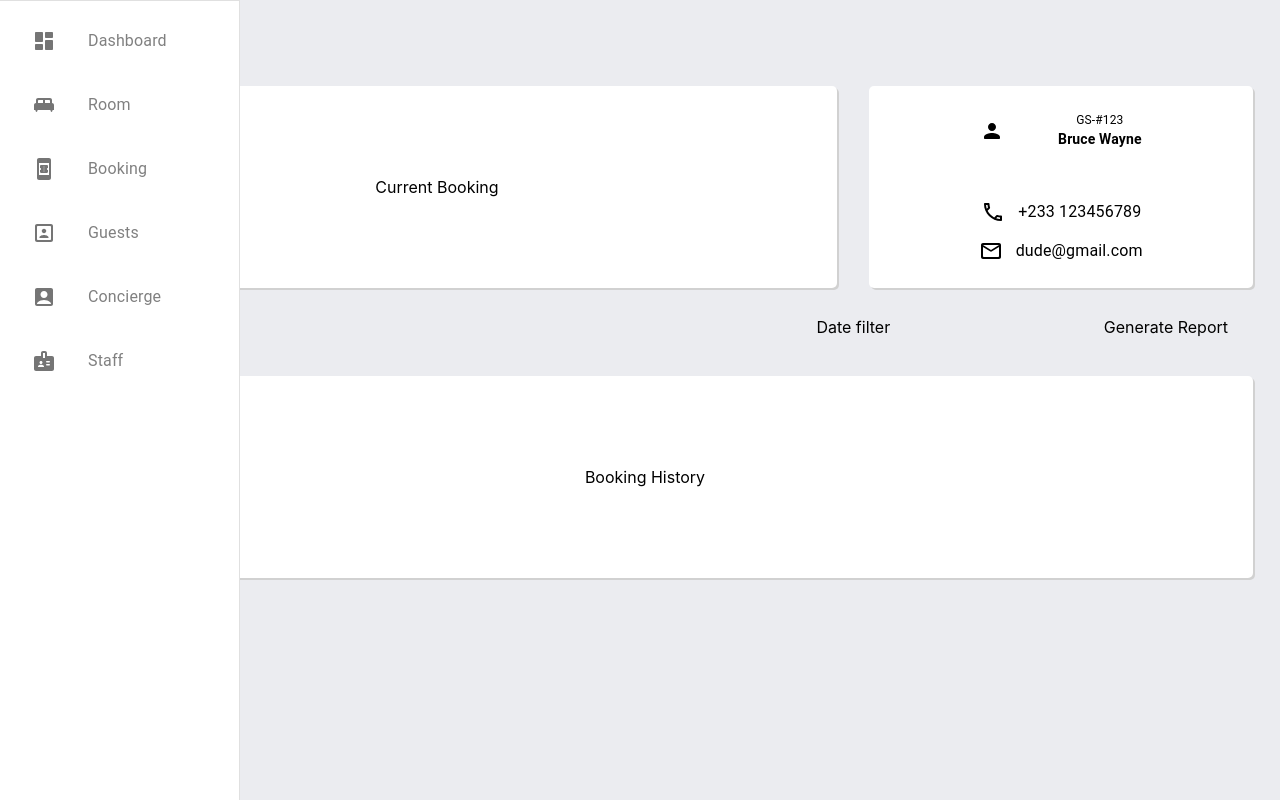
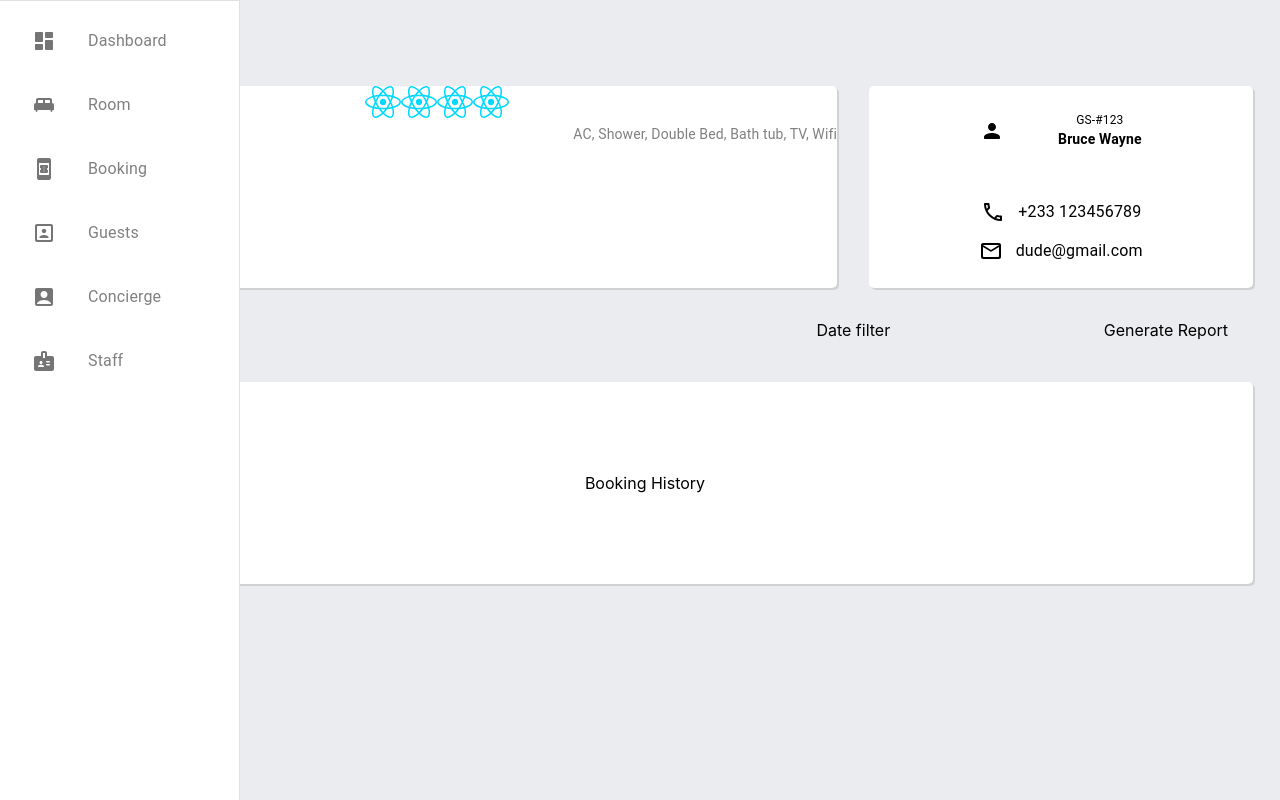
Before and after one commit to Sena543/hotel-mgt-frontend, a React (Vite) app: page /guests/guest_details/1 in a window 1280 px wide. Built offline with nearby package versions, Linux system fonts and the light colour scheme.

Commit message:
current booking

```diff
--- a/src/pages/Guest/GuestDetails/GuestDetails.tsx
+++ b/src/pages/Guest/GuestDetails/GuestDetails.tsx
@@ -2,17 +2,20 @@ import "./guest-details.css";
 import GenericDashCards from "../../../components/Cards/GenericDashCards";
 import { Typography } from "@mui/material";
 import GuestProfile from "./GuestProfile";
+import CurrentBooking from "./CurrentBooking";
 
 function GuestDetails() {
 	return (
 		<>
 			<div style={{ display: "flex", flexDirection: "row", marginBottom: "25px" }}>
-				<Typography>Guest/ </Typography>
-				<Typography> {`GuestName`}</Typography>
+				<Typography style={{ marginRight: "5px" }}>Guest / </Typography>
+				<Typography>{` GuestName`}</Typography>
 			</div>
 			<div className="guest-details-container">
 				<div className="current-booking-card">
-					<GenericDashCards>Current Booking</GenericDashCards>
+					<GenericDashCards>
+						<CurrentBooking />
+					</GenericDashCards>
 				</div>
 				<div className="guest-profile-card">
 					<GenericDashCards>
@@ -21,7 +24,9 @@ function GuestDetails() {
 				</div>
 
 				<div className="booking-history-title grid-col-span-3">
-					<Typography>Booking History</Typography>
+					<Typography fontWeight="bold" fontSize="20px">
+						Booking History
+					</Typography>
 					<div className="date-report-div">
 						<div>Date filter</div>
 						<div>Generate Report</div>
```
